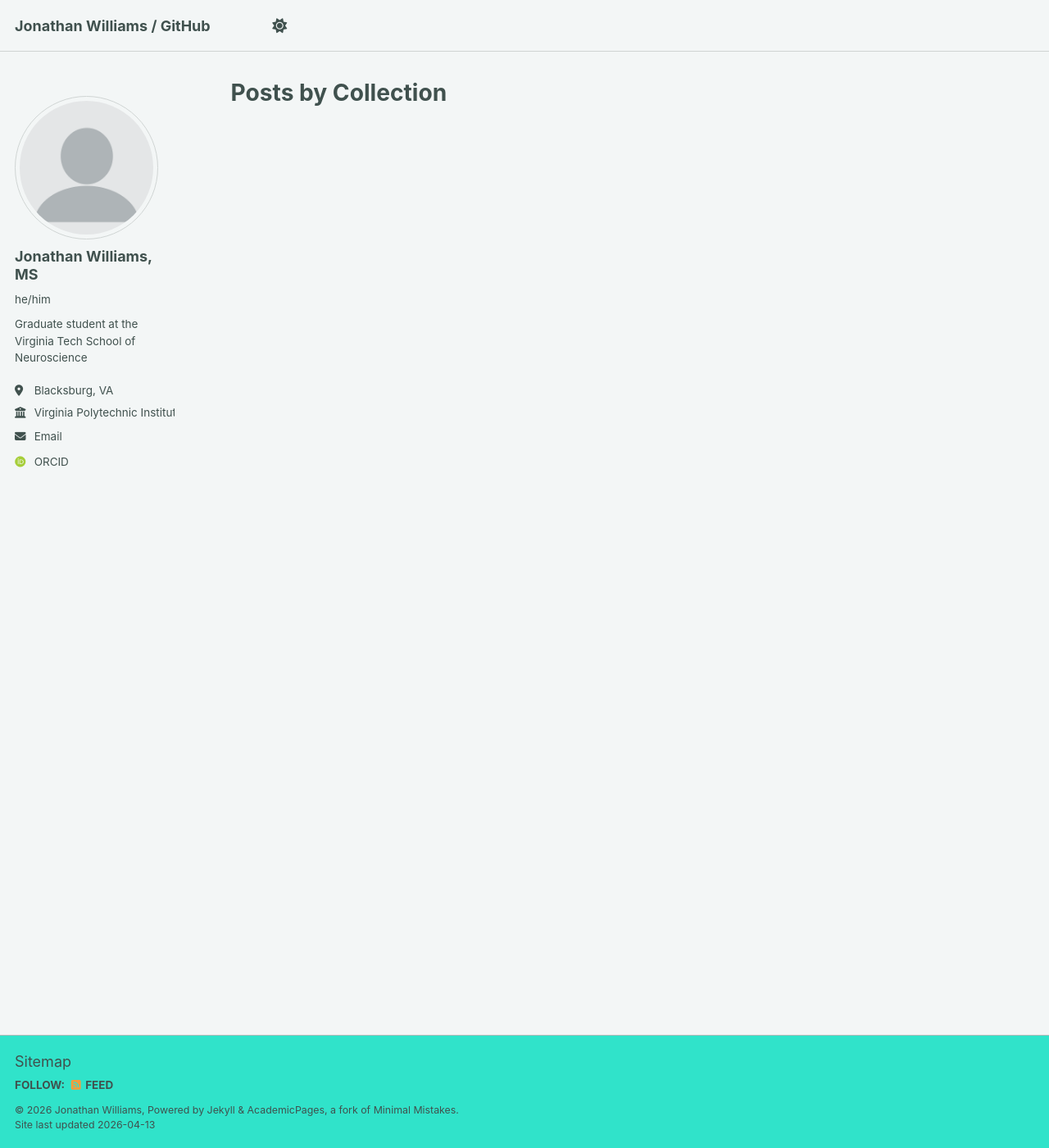
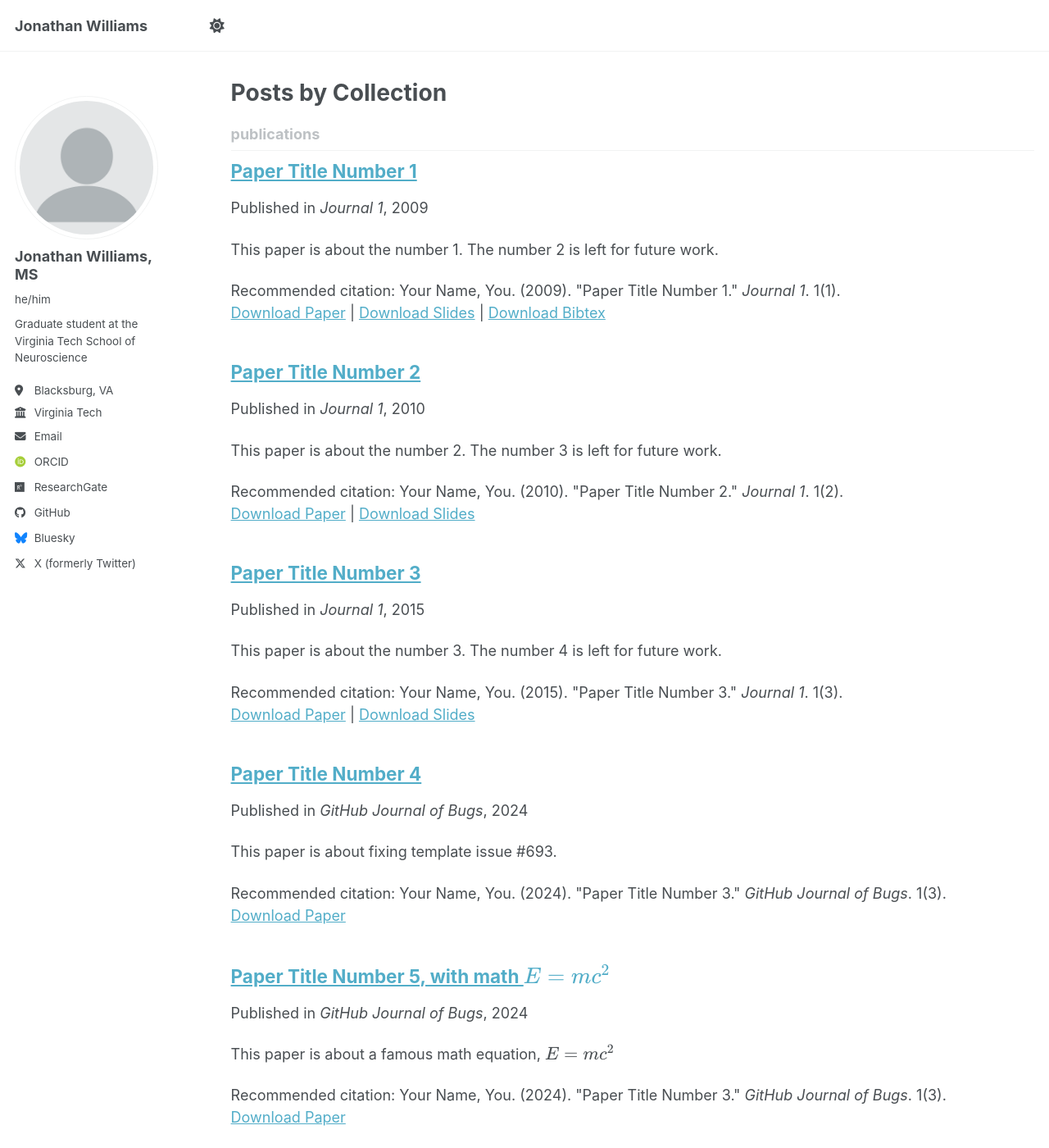
Before and after one commit to j-swilliams/j-swilliams.github.io, a Jekyll site: the page built from _pages/collection-archive.html, in a window 1280 px wide and 1400 px high. Shown: the whole window at 82% size. Built offline with Jekyll 4.4.1, drawn with Linux system fonts in a browser that asks for light colours; some web fonts are replaced; a script bundle is joined from its source files by our own code; library files that are not in the unit come from our copies; some of the changed lines change nothing that is shown.

Commit message:
Update _config.yml

```diff
--- a/_config.yml
+++ b/_config.yml
@@ -8,15 +8,15 @@
 
 # Basic Site Settings
 locale                   : "en-US"
-site_theme               : "mint" # The available themes options are "default", "air", "sunrise", "mint", "dirt" and "contrast"
-title                    : "Jonathan Williams / GitHub"
+site_theme               : "default" # The available themes options are "default", "air", "sunrise", "mint", "dirt" and "contrast"
+title                    : "Jonathan Williams"
 title_separator          : "-"
-name                     : &name "Jonathan Williams"
-description              : &description "Jonathan Williams's academic portfolio"   # Update this with a general description of your site, this is the default if not overridden by a page
-url                      : https://academicpages.github.io # The base hostname & protocol for your site e.g. "https://[your GitHub username].github.io",
+name                     : "Jonathan Williams"
+description              : "Jonathan Williams's academic portfolio"   # Update this with a general description of your site, this is the default if not overridden by a page
+url                      : "https://j-swilliams.github.ioo" # The base hostname & protocol for your site e.g. "https://[your GitHub username].github.io",
                                                            # or if you already have some other page hosted on Github then use "https://[your GitHub username].github.io/[Your Repo Name]"
 baseurl                  : "" # the subpath of your site, e.g. "/blog"
-repository               : "j-swilliams.github.io"
+repository               : "j-swilliams/j-swilliams.github.io/"
 
 # Site Author - The following control what appear as part of the author content on the side bar.
 #               If a field is blank the icon and link will not appear, otherwise it will be shown.
@@ -28,7 +28,7 @@ author:
   pronouns         : "he/him" # example: "she/her"
   bio              : "Graduate student at the Virginia Tech School of Neuroscience"
   location         : "Blacksburg, VA"
-  employer         : "Virginia Polytechnic Institute and University"
+  employer         : "Virginia Tech"
   uri              : # URL
   email            : ""
 
@@ -42,7 +42,7 @@ author:
   semantic         : # URL
   ssrn             : # URL
   pubmed           : # URL
-  researchgate     : # URL
+  researchgate     : "https://www.researchgate.net/profile/Jonathan-Williams-96"
   scopus           : # URL
   zotero           : # URL
 
@@ -51,13 +51,13 @@ author:
   bitbucket        : # Username - Update with your username on the site
   codepen          : # Username
   dribbble         : # Username
-  github           : # Username
+  github           : "j-swilliams"
   kaggle           : # Username
   stackoverflow    : # User number or user number and name (i.e., use "1" or "1/jeff-atwood")
 
   # Social media
   artstation       : # Username
-  bluesky          : # Replace this with you Bluesky username
+  bluesky          : "jonsolowill"
   facebook         : # Username
   flickr           : # Username
   foursquare       : # Username
@@ -74,7 +74,7 @@ author:
   steam            : # Username
   telegram         : # URL
   tumblr           : # Username
-  twitter          : # Username for X / Twitter
+  twitter          : "jonsolowill"
   vine             : # Username
   weibo            : # Username
   wikipedia        : # Username
@@ -138,7 +138,7 @@ yandex_site_verification :
 
 # Social Sharing
 twitter:
-  username               : &twitter
+  username               : jonsolowill
 facebook:
   username               :
   app_id                 :
@@ -221,11 +221,14 @@ kramdown:
 
 # These settings control the types of collections used by the template
 collections:
+  research:
+    output: true
+    permalink: /:collection/:path/
   teaching:
     output: false
     permalink: /:collection/:path/
   publications:
-    output: false
+    output: true
     permalink: /:collection/:path/
   portfolio:
     output: false
@@ -282,6 +285,15 @@ defaults:
       author_profile: true
       share: true
       comment: true
+  # _research
+  - scope:
+      path: ""
+      type: research
+    values:
+      layout: single
+      author_profile: true
+      share: true
+      comment: true
   # _talks
   - scope:
       path: ""
@@ -302,7 +314,7 @@ sass:
 permalink: /:categories/:title/
 # paginate: 5 # amount of posts to show
 # paginate_path: /page:num/
-timezone: Etc/UTC # https://en.wikipedia.org/wiki/List_of_tz_database_time_zones
+timezone: US/Eastern # https://en.wikipedia.org/wiki/List_of_tz_database_time_zones
 
 
 # Plugins
```
